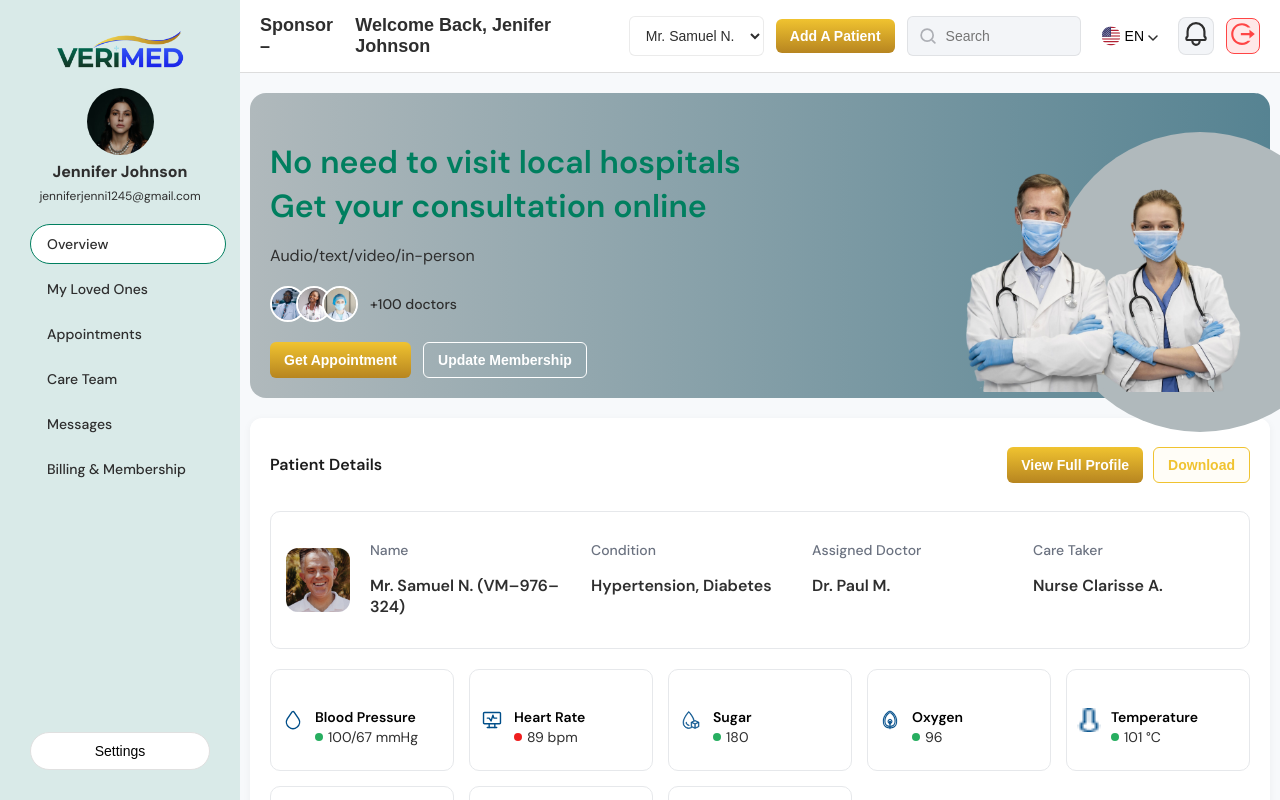
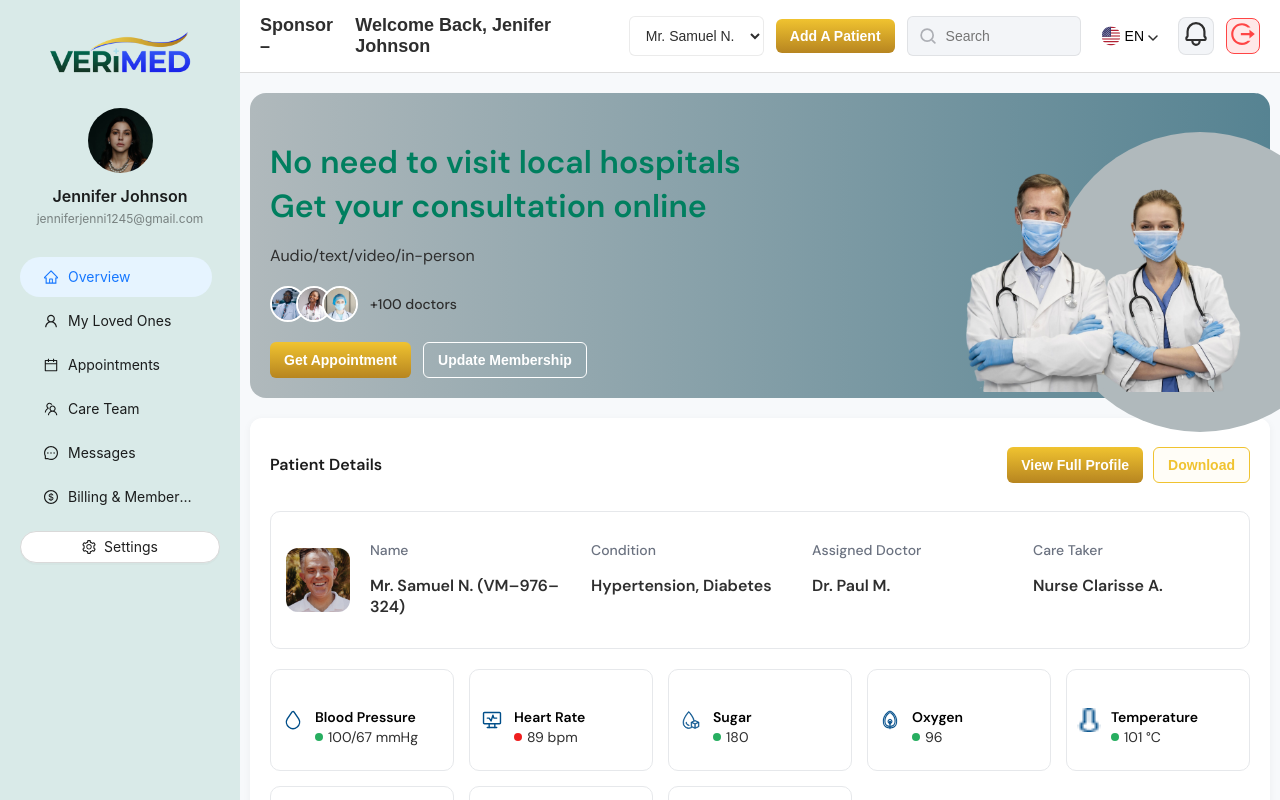
Before and after one commit to verimedcare-coder/verimed_FE, a React (Create React App) app: page /overview in a window 1280 px wide. Built offline with nearby package versions, Linux system fonts and the light colour scheme.

Commit message:
sider changed to antd

```diff
--- a/package.json
+++ b/package.json
@@ -3,10 +3,12 @@
   "version": "0.1.0",
   "private": true,
   "dependencies": {
+    "@ant-design/icons": "^6.0.2",
     "@testing-library/dom": "^10.4.1",
     "@testing-library/jest-dom": "^6.8.0",
     "@testing-library/react": "^16.3.0",
     "@testing-library/user-event": "^13.5.0",
+    "antd": "^5.27.4",
     "react": "^19.1.1",
     "react-dom": "^19.1.1",
     "react-router-dom": "^7.9.2",
--- a/src/components/Sider.jsx
+++ b/src/components/Sider.jsx
@@ -1,43 +1,191 @@
+// import React, { useState } from "react";
+// import VerimedLogo from "../assets/icons/VerimedLogo.png";
+// import Profile from "../assets/images/profileBg.jpg";
+
+// export default function Sider() {
+//   const [activeItem, setActiveItem] = useState("Overview");
+
+//   const menuItems = [
+//     "Overview",
+//     "My Loved Ones",
+//     "Appointments",
+//     "Care Team",
+//     "Messages",
+//     "Billing & Membership",
+//   ];
+
+//   const handleClick = (item) => {
+//     setActiveItem(item);
+//     console.log(`${item} clicked`);
+//   };
+
+//   return (
+//     <div
+//       style={{
+//         height: "100vh",
+//         width: "240px",
+//         background: "#007F5F1F",
+//         padding: "20px 30px",
+//         display: "flex",
+//         flexDirection: "column",
+//         justifyContent: "space-between",
+//         alignItems: "center",
+//         boxSizing: "border-box",
+//       }}
+//     >
+//       <div>
+//         {/* Logo */}
+//         <div
+//           style={{ width: "100%", display: "flex", justifyContent: "center" }}
+//         >
+//           <img
+//             src={VerimedLogo}
+//             alt="Verimed Logo"
+//             style={{ width: "80%", objectFit: "contain" }}
+//           />
+//         </div>
+
+//         {/* Profile Section */}
+//         <div
+//           style={{
+//             display: "flex",
+//             flexDirection: "column",
+//             alignItems: "center",
+//             gap: "6px",
+//             marginTop: "10px",
+//           }}
+//         >
+//           <img
+//             src={Profile}
+//             alt="Profile"
+//             style={{ height: 67, width: 67, borderRadius: "50%" }}
+//           />
+//           <p
+//             style={{
+//               color: "#2E2E2E",
+//               fontSize: 16,
+//               fontWeight: 800,
+//               margin: 0,
+//             }}
+//           >
+//             Jennifer Johnson
+//           </p>
+//           <p
+//             style={{
+//               color: "#2E2E2E",
+//               fontSize: 12,
+//               fontWeight: 400,
+//               margin: 0,
+//             }}
+//           >
+//             jenniferjenni1245@gmail.com
+//           </p>
+//         </div>
+
+//         {/* Menu Items */}
+//         <div style={{ width: "100%", marginTop: "20px" }}>
+//           {menuItems.map((item) => (
+//             <div
+//               key={item}
+//               onClick={() => handleClick(item)}
+//               style={{
+//                 display: "flex",
+//                 justifyContent: "flex-start",
+//                 alignItems: "flex-start",
+//                 background: activeItem === item ? "#FFFFFF" : "transparent",
+//                 borderRadius: activeItem === item ? "200px" : "0px",
+//                 border:
+//                   activeItem === item
+//                     ? "1px solid #007F5F"
+//                     : "1px solid transparent",
+//                 padding: "10px 16px",
+//                 width: "90%",
+//                 margin: "5px auto",
+//                 cursor: "pointer",
+//                 transition: "all 0.2s ease-in-out",
+//               }}
+//             >
+//               <p
+//                 style={{
+//                   fontWeight: 500,
+//                   fontSize: 14,
+//                   color: "#2E2E2E",
+//                   margin: 0,
+//                 }}
+//               >
+//                 {item}
+//               </p>
+//             </div>
+//           ))}
+//         </div>
+//       </div>
+
+//       {/* Settings Button */}
+//       <div style={{ width: "100%", padding: "10px" }}>
+//         <button
+//           onClick={() => alert("Settings clicked")}
+//           style={{
+//             width: "100%",
+//             background: "#FFFFFF",
+//             border: "1px solid #E0E0E0",
+//             borderRadius: "50px",
+//             padding: "10px 0",
+//             fontSize: 14,
+//             cursor: "pointer",
+//           }}
+//         >
+//           Settings
+//         </button>
+//       </div>
+//     </div>
+//   );
+// }
 import React, { useState } from "react";
+import { Layout, Menu, Avatar, Button, Typography } from "antd";
+import {
+  UserOutlined,
+  TeamOutlined,
+  CalendarOutlined,
+  MessageOutlined,
+  DollarOutlined,
+  HomeOutlined,
+  SettingOutlined,
+} from "@ant-design/icons";
 import VerimedLogo from "../assets/icons/VerimedLogo.png";
 import Profile from "../assets/images/profileBg.jpg";
 
-export default function Sider() {
+const { Sider } = Layout;
+const { Text } = Typography;
+
+const menuItems = [
+  { label: "Overview", icon: <HomeOutlined /> },
+  { label: "My Loved Ones", icon: <UserOutlined /> },
+  { label: "Appointments", icon: <CalendarOutlined /> },
+  { label: "Care Team", icon: <TeamOutlined /> },
+  { label: "Messages", icon: <MessageOutlined /> },
+  { label: "Billing & Membership", icon: <DollarOutlined /> },
+];
+
+export default function CustomSider() {
   const [activeItem, setActiveItem] = useState("Overview");
 
-  const menuItems = [
-    "Overview",
-    "My Loved Ones",
-    "Appointments",
-    "Care Team",
-    "Messages",
-    "Billing & Membership",
-  ];
-
-  const handleClick = (item) => {
-    setActiveItem(item);
-    console.log(`${item} clicked`);
-  };
-
   return (
-    <div
+    <Sider
+      width={240}
       style={{
         height: "100vh",
-        width: "240px",
         background: "#007F5F1F",
-        padding: "20px 30px",
+        position: "sticky",
+        top: 0,
+        padding: "20px 20px",
         display: "flex",
         flexDirection: "column",
         justifyContent: "space-between",
-        alignItems: "center",
-        boxSizing: "border-box",
       }}
     >
       <div>
         {/* Logo */}
-        <div
-          style={{ width: "100%", display: "flex", justifyContent: "center" }}
-        >
+        <div style={{ textAlign: "center", marginBottom: 20 }}>
           <img
             src={VerimedLogo}
             alt="Verimed Logo"
@@ -46,97 +194,57 @@ export default function Sider() {
         </div>
 
         {/* Profile Section */}
-        <div
+        <div style={{ textAlign: "center", marginBottom: 24 }}>
+          <Avatar src={Profile} size={67} />
+          <div style={{ marginTop: 10 }}>
+            <Text strong style={{ fontSize: 16, display: "block" }}>
+              Jennifer Johnson
+            </Text>
+            <Text type="secondary" style={{ fontSize: 12 }}>
+              jenniferjenni1245@gmail.com
+            </Text>
+          </div>
+        </div>
+
+        {/* Menu Section */}
+        <Menu
+          mode="inline"
+          selectedKeys={[activeItem]}
+          onClick={({ key }) => {
+            setActiveItem(key);
+            console.log(`${key} clicked`);
+          }}
           style={{
-            display: "flex",
-            flexDirection: "column",
-            alignItems: "center",
-            gap: "6px",
-            marginTop: "10px",
+            background: "transparent",
+            borderInlineEnd: "none",
           }}
         >
-          <img
-            src={Profile}
-            alt="Profile"
-            style={{ height: 67, width: 67, borderRadius: "50%" }}
-          />
-          <p
-            style={{
-              color: "#2E2E2E",
-              fontSize: 16,
-              fontWeight: 800,
-              margin: 0,
-            }}
-          >
-            Jennifer Johnson
-          </p>
-          <p
-            style={{
-              color: "#2E2E2E",
-              fontSize: 12,
-              fontWeight: 400,
-              margin: 0,
-            }}
-          >
-            jenniferjenni1245@gmail.com
-          </p>
-        </div>
-
-        {/* Menu Items */}
-        <div style={{ width: "100%", marginTop: "20px" }}>
           {menuItems.map((item) => (
-            <div
-              key={item}
-              onClick={() => handleClick(item)}
+            <Menu.Item
+              key={item.label}
+              icon={item.icon}
               style={{
-                display: "flex",
-                justifyContent: "flex-start",
-                alignItems: "flex-start",
-                background: activeItem === item ? "#FFFFFF" : "transparent",
-                borderRadius: activeItem === item ? "200px" : "0px",
-                border:
-                  activeItem === item
-                    ? "1px solid #007F5F"
-                    : "1px solid transparent",
-                padding: "10px 16px",
-                width: "90%",
-                margin: "5px auto",
-                cursor: "pointer",
-                transition: "all 0.2s ease-in-out",
+                borderRadius: 50,
+                margin: "4px 0",
               }}
             >
-              <p
-                style={{
-                  fontWeight: 500,
-                  fontSize: 14,
-                  color: "#2E2E2E",
-                  margin: 0,
-                }}
-              >
-                {item}
-              </p>
-            </div>
+              {item.label}
+            </Menu.Item>
           ))}
-        </div>
+        </Menu>
       </div>
 
       {/* Settings Button */}
-      <div style={{ width: "100%", padding: "10px" }}>
-        <button
+      <div style={{ textAlign: "center", paddingTop: 10 }}>
+        <Button
+          icon={<SettingOutlined />}
+          block
+          shape="round"
           onClick={() => alert("Settings clicked")}
-          style={{
-            width: "100%",
-            background: "#FFFFFF",
-            border: "1px solid #E0E0E0",
-            borderRadius: "50px",
-            padding: "10px 0",
-            fontSize: 14,
-            cursor: "pointer",
-          }}
         >
           Settings
-        </button>
+        </Button>
       </div>
-    </div>
+    </Sider>
   );
 }
```
Also changed, not shown: 1 other file (tests, documents, lock files or other folders).
